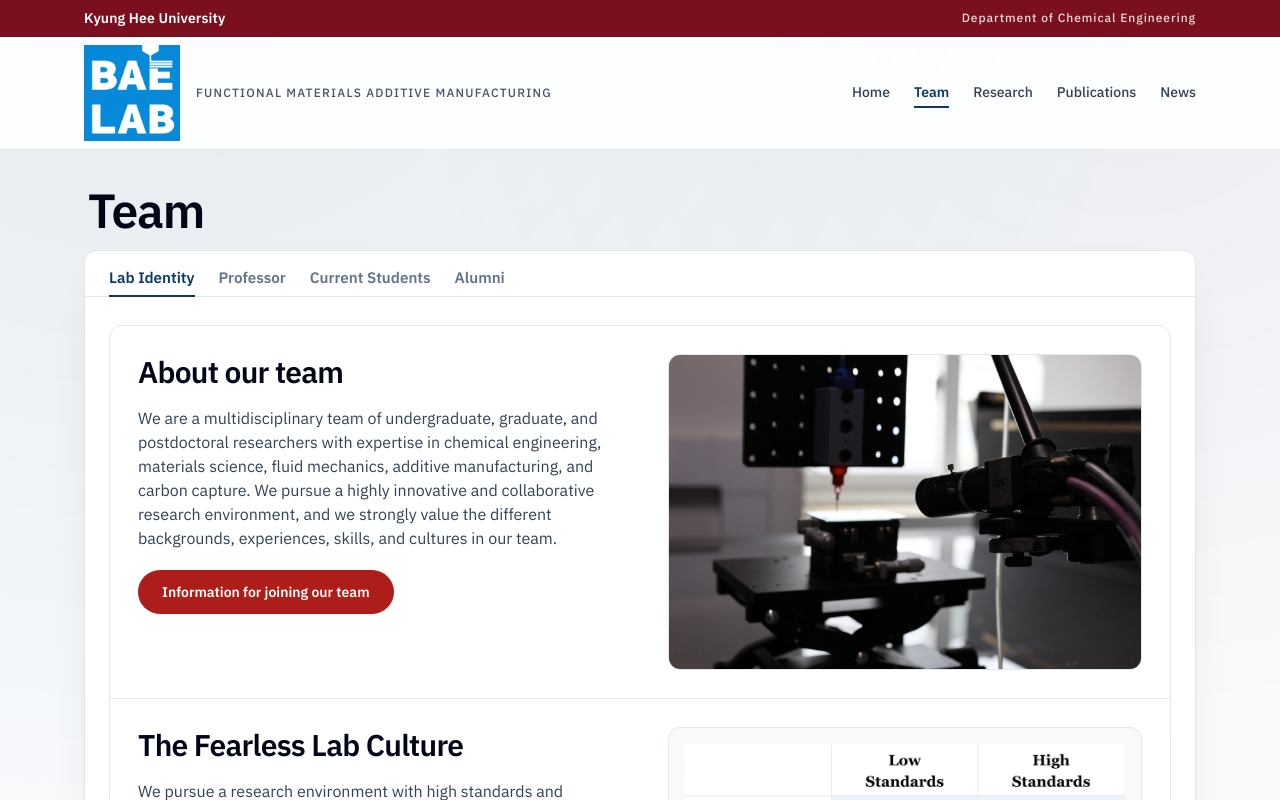
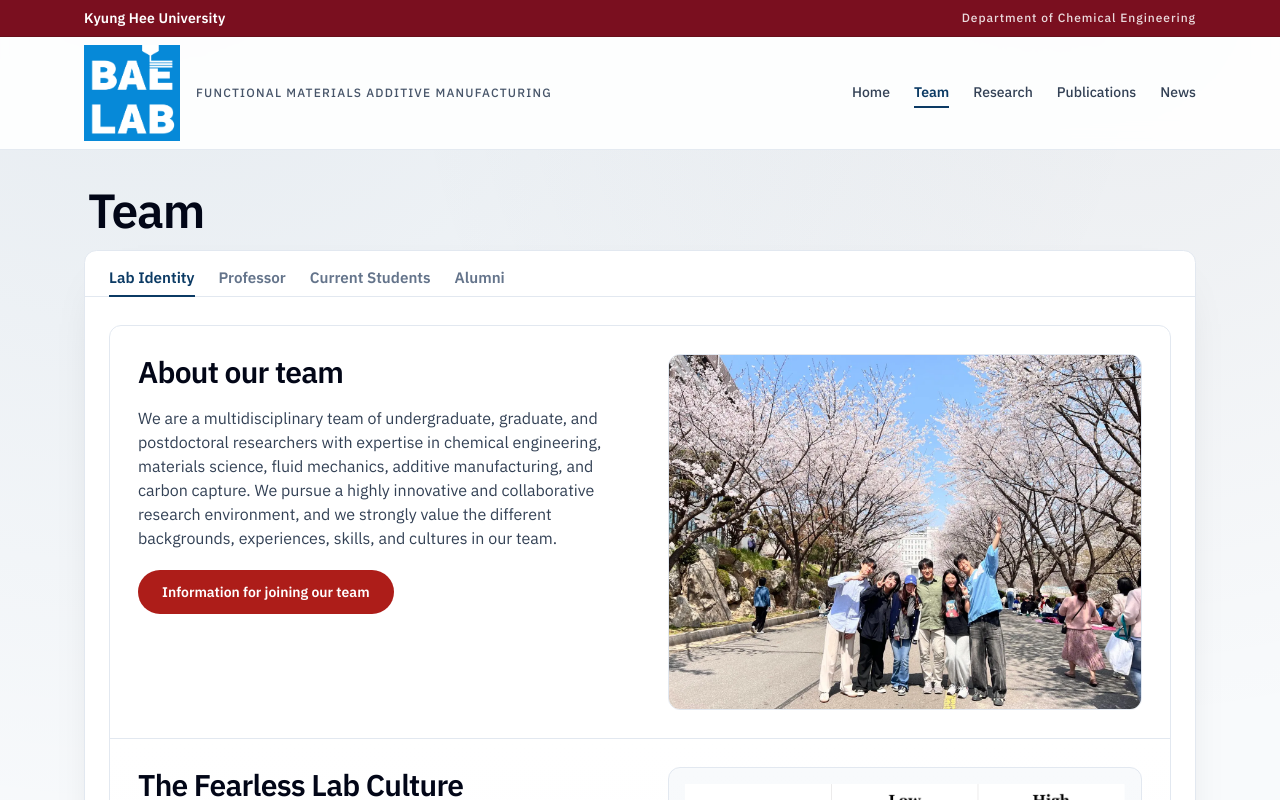
Before and after one commit to baegroup/baegroup.github.io, a React (Vite) app: page /team in a window 1280 px wide. Shown: the top 800 px of the page. Built offline with nearby package versions, Linux system fonts and the light colour scheme.

Commit message:
Apply updated team group and fearless images

```diff
--- a/src/pages/TeamPage.jsx
+++ b/src/pages/TeamPage.jsx
@@ -24,7 +24,7 @@ const DEFAULT_JUMP_NAV = {
 
 const SUPPORTED_SECTION_IDS = new Set(['identity', 'professor', 'current', 'alumni']);
 const PRIMARY_STUDENT_ROLES = new Set(['Graduate', 'Undergraduate']);
-const LAB_GROUP_IMAGE_PATH = 'assets/img/team/group/group-photo.jpg';
+const LAB_GROUP_IMAGE_PATH = 'assets/img/team/group/group-photo.webp';
 const FEARLESS_IMAGE_PATH = 'assets/img/team/culture/fearless-organization.png';
 const IDENTITY_COPY = {
   en: {
```
Also changed, not shown: public/assets/img/team/group/README.md, public/assets/img/team/group/group-photo.jpg (deleted), public/assets/img/team/group/group-photo.webp (added).
